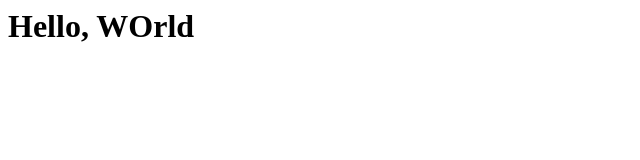
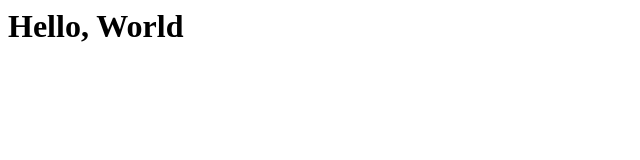
Before and after one commit to broadwaybruin/Hello-World, a plain HTML site: page index.html in a window 1280 px wide. Shown: the full height of the page, 0-640 px from the left. Drawn offline with Linux system fonts and the light colour scheme.

Commit message:
Update index.html

```diff
--- a/index.html
+++ b/index.html
@@ -1 +1 @@
-<h1> Hello, WOrld </h1>
+<h1> Hello, World </h1>
```
